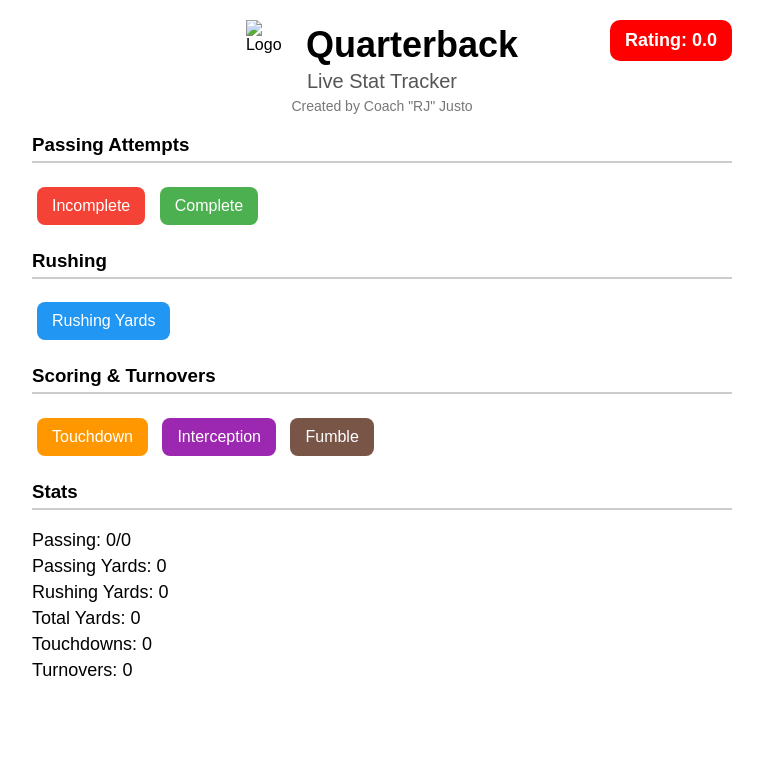
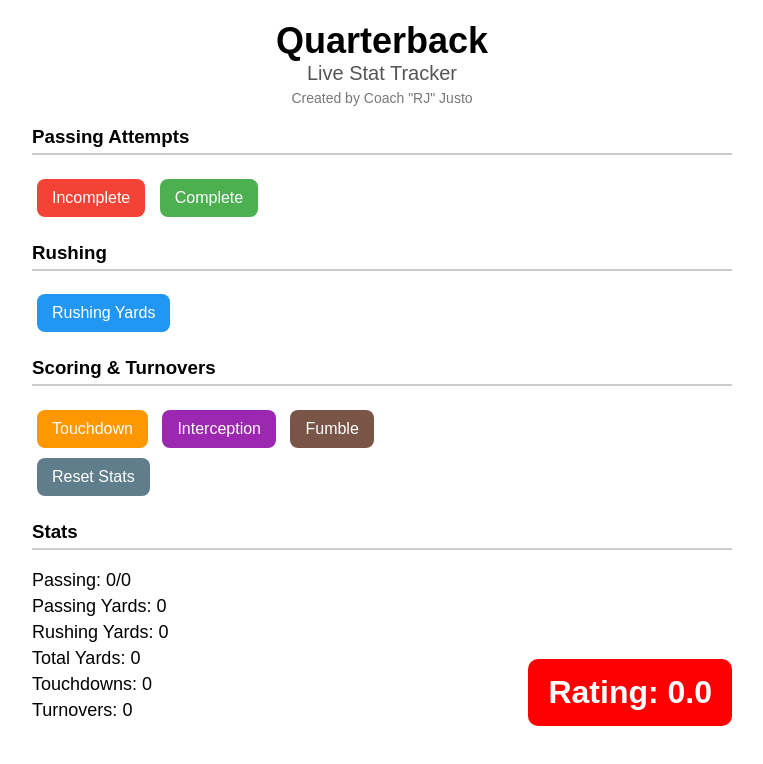
Before and after one commit to urrjay/QB-Live-Stat-Tracker, a plain HTML site: page index.html in a window 1280 px wide. Shown: the whole page, without its empty margins (258-1021 px from the left). Drawn offline with Linux system fonts and the light colour scheme.

Commit message:
Update index.html

```diff
--- a/index.html
+++ b/index.html
@@ -6,9 +6,7 @@
   <meta name="viewport" content="width=device-width, initial-scale=1.0">
   <style>
     body { font-family: sans-serif; padding: 20px; max-width: 700px; margin: auto; position: relative; }
-    .title-container { display: flex; align-items: center; justify-content: center; gap: 10px; }
-    .title-container img { height: 50px; width: 50px; object-fit: contain; }
-    h1 { font-size: 36px; margin: 0; }
+    h1 { text-align: center; font-size: 36px; margin: 0; }
     h2 { text-align: center; font-size: 20px; margin-top: 0; margin-bottom: 5px; font-weight: normal; color: #555; }
     p.credit { text-align: center; font-size: 14px; color: #777; margin: 0 0 20px; }
     h3 { margin-top: 20px; border-bottom: 2px solid #ccc; padding-bottom: 5px; }
@@ -19,19 +17,16 @@
     .td { background: #ff9800; color: white; }
     .int { background: #9c27b0; color: white; }
     .fumble { background: #795548; color: white; }
+    .reset { background: #607d8b; color: white; }
     #stats { margin-top: 20px; font-size: 18px; }
     #stats div { margin: 5px 0; }
-    #ratingBox { position: absolute; top: 20px; right: 20px; padding: 10px 15px; border-radius: 10px; font-size: 18px; color: white; font-weight: bold; }
+    #ratingBox { position: absolute; bottom: 20px; right: 20px; padding: 15px 20px; border-radius: 10px; font-size: 32px; color: white; font-weight: bold; }
   </style>
 </head>
 <body>
-  <div class="title-container">
-    <img src="YOUR_DIRECT_LOGO_URL_HERE" alt="Logo">
-    <h1>Quarterback</h1>
-  </div>
+  <h1>Quarterback</h1>
   <h2>Live Stat Tracker</h2>
   <p class="credit">Created by Coach "RJ" Justo</p>
-  <div id="ratingBox">Rating: 0.0</div>
 
   <h3>Passing Attempts</h3>
   <div>
@@ -51,6 +46,10 @@
     <button class="fumble" onclick="addFumble()">Fumble</button>
   </div>
 
+  <div>
+    <button class="reset" onclick="resetStats()">Reset Stats</button>
+  </div>
+
   <h3>Stats</h3>
   <div id="stats">
     <div>Passing: <span id="compAtt">0/0</span></div>
@@ -60,6 +59,8 @@
     <div>Touchdowns: <span id="tds">0</span></div>
     <div>Turnovers: <span id="turnovers">0</span></div>
   </div>
+
+  <div id="ratingBox">Rating: 0.0</div>
 
   <script>
     let attempts = 0, completions = 0;
@@ -86,7 +87,6 @@
 
       const ratingBox = document.getElementById("ratingBox");
       ratingBox.textContent = `Rating: ${rating.toFixed(1)}`;
-      // Gradient color based on rating
       let percent = rating / 158.3;
       let r, g;
       if (percent < 0.5) {
@@ -115,6 +115,12 @@
     function addINT() { attempts++; ints++; updateStats(); }
     function addFumble() { fumbles++; updateStats(); }
 
+    function resetStats() {
+      attempts = 0; completions = 0;
+      passYards = 0; rushYards = 0; tds = 0; ints = 0; fumbles = 0;
+      updateStats();
+    }
+
     updateStats();
   </script>
 </body>
```
